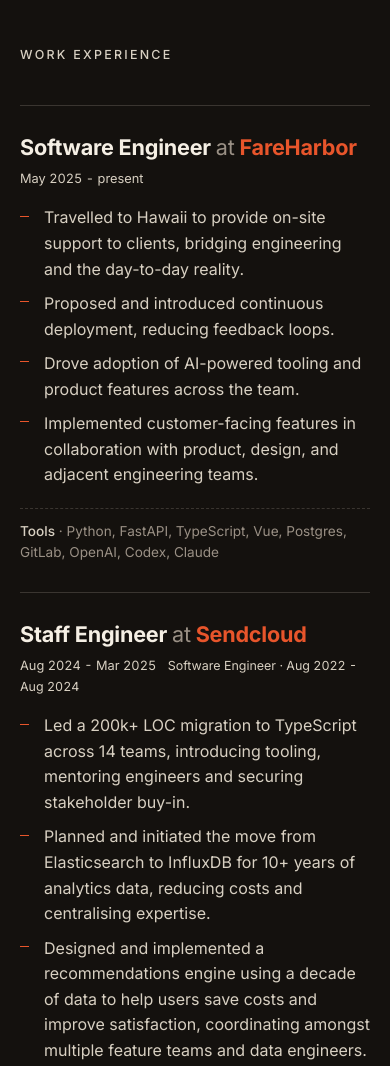
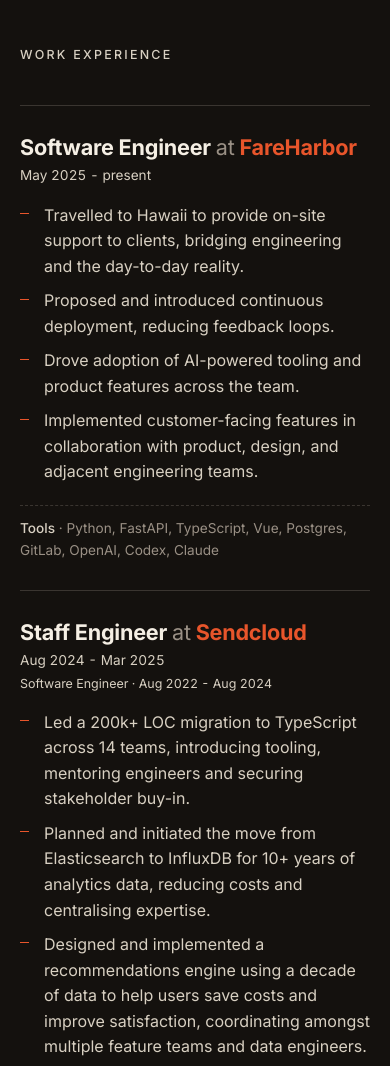
Before and after one commit to Jason-vh/me, a website: page index.html in a window 390 px wide. Shown: the part 480-1546 px from the top of the page. Drawn offline with Linux system fonts and the light colour scheme.

Commit message:
On small screens, stack each date range on its own line under the role title

```diff
--- a/index.html
+++ b/index.html
@@ -302,17 +302,14 @@
     }
 
 
-    @media (max-width: 540px) {
+    @media (max-width: 640px) {
       .role-head {
         grid-template-columns: 1fr;
+        gap: 0.25rem;
       }
       .role-dates {
-        font-size: 0.8rem;
+        font-size: 0.85rem;
         white-space: normal;
-      }
-      .role-dates .stack {
-        display: inline;
-        margin-left: 0.5rem;
       }
     }
 
```
